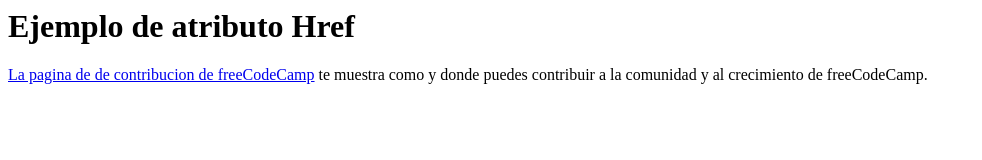
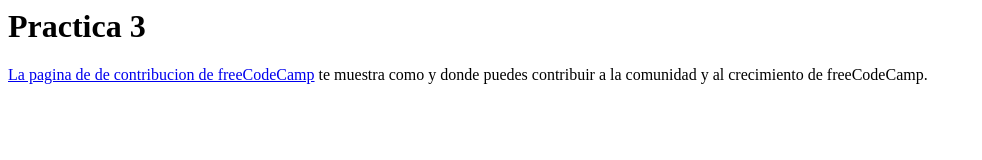
Before and after one commit to juarezkevin1200/Gaya432.github.io, a plain HTML site: page index.html in a window 1280 px wide. Shown: the whole page, without its empty margins (0-982 px from the left). Drawn offline with Linux system fonts and the light colour scheme.

Commit message:
Señales

```diff
--- a/index.html
+++ b/index.html
@@ -1,9 +1,9 @@
 <html>
   <head>
-    <title>Ejemplo de atributo Href</title>
+    <title>Practica 3</title>
   </head>
   <body>
-    <h1>Ejemplo de atributo Href</h1>
+    <h1>Practica 3</h1>
     <p>
       <a href="https://www.freecodecamp.org/contribute/">La pagina de de contribucion de freeCodeCamp</a> te muestra como y donde puedes contribuir a la comunidad y al crecimiento de freeCodeCamp.
     </p>
```
